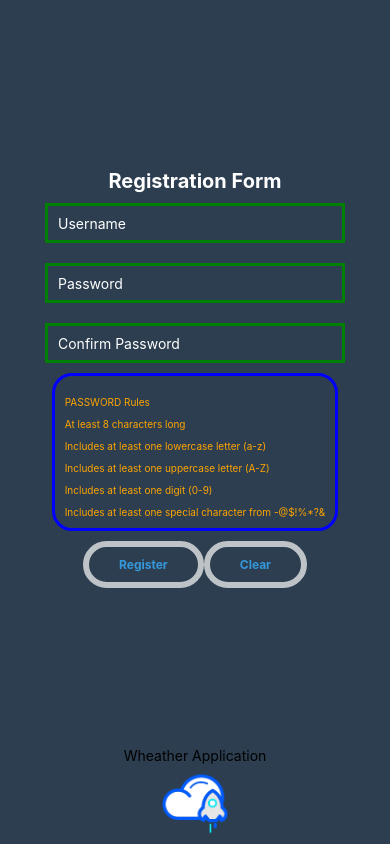
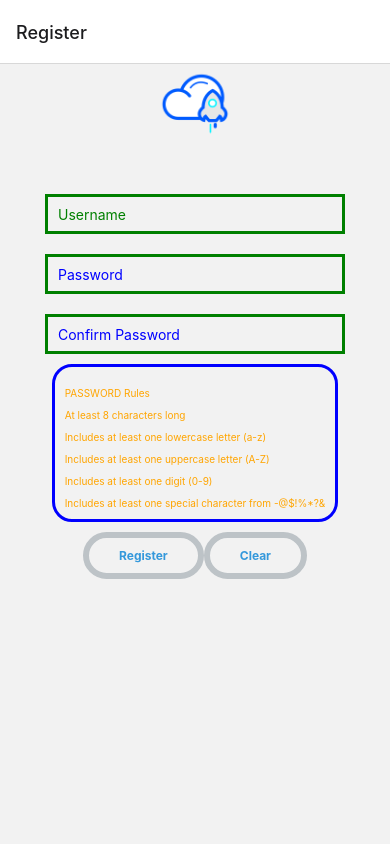
Before and after one commit to ale-sanchez-g/WeatherApp, a React Native app: screen / in a window 390 px wide. Built offline with nearby package versions, Linux system fonts and the light colour scheme.

Commit message:
improve implementation

```diff
--- a/App.js
+++ b/App.js
@@ -1,29 +1,32 @@
 // App.js
-import React, { useState } from 'react';
-import { View, Text, StyleSheet, Dimensions } from 'react-native';
+import React from 'react';
+import { NavigationContainer } from '@react-navigation/native';
+import { createStackNavigator } from '@react-navigation/stack';
+import { View, Text, StyleSheet } from 'react-native';
 import RegistrationForm from './components/RegistrationForm';
 import CloudImage from './img/CloudImg';
 
+const Stack = createStackNavigator();
+
+const RegisterScreen = () => (
+  <View style={{
+      flex: 0.7,
+      alignItems: 'center',
+      justifyContent: 'center',
+    }}>
+    <CloudImage />
+    <RegistrationForm />
+  </View>
+);
+
 const App = () => {
-
   return (
-    <View style={styles.container}>
-      <RegistrationForm />
-      <Text>
-        Wheather Application
-      </Text>
-      <CloudImage />
-    </View>
+    <NavigationContainer>
+      <Stack.Navigator initialRouteName="Register">
+        <Stack.Screen name="Register" component={RegisterScreen} />
+      </Stack.Navigator>
+    </NavigationContainer>
   );
 };
 
-const styles = StyleSheet.create({
-  container: {
-    flex: 1,
-    justifyContent: 'center',
-    alignItems: 'center',
-    backgroundColor: '#2c3e50', // Dark grey background color
-  },
-});
-
 export default App;
--- a/components/RegistrationForm.js
+++ b/components/RegistrationForm.js
@@ -34,18 +34,17 @@ const RegistrationForm = () => {
 
   return (
     <View style={styles.container}>
-      <Text style={{ color: "white", fontSize: 20, fontWeight: "bold" }}>
-        Registration Form
-      </Text>
       <TextInput
         style={styles.input}
         placeholder="Username"
+        placeholderTextColor="green"
         value={username}
         onChangeText={(text) => setUsername(text)}
       />
       <TextInput
         style={styles.input}
         placeholder="Password"
+        placeholderTextColor="blue"
         secureTextEntry
         value={password}
         onChangeText={(text) => setPassword(text)}
@@ -53,6 +52,7 @@ const RegistrationForm = () => {
       <TextInput
         style={styles.input}
         placeholder="Confirm Password"
+        placeholderTextColor="blue"
         secureTextEntry
         value={confirmPassword}
         onChangeText={(text) => setConfirmPassword(text)}
@@ -101,7 +101,6 @@ const styles = StyleSheet.create({
     margin: 10,
     padding: 10,
     width: 300,
-    color: "white",
   },
   warning: {
     color: "red",
```
Also changed, not shown: package.json (+5 -3 lines), 1 other file (tests, documents, lock files or other folders).
